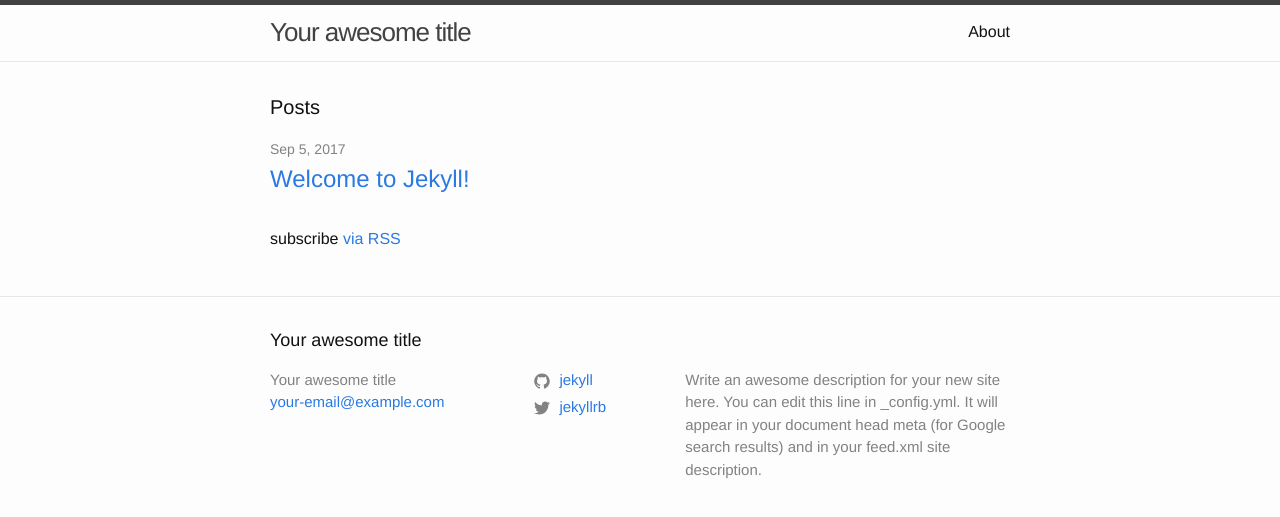
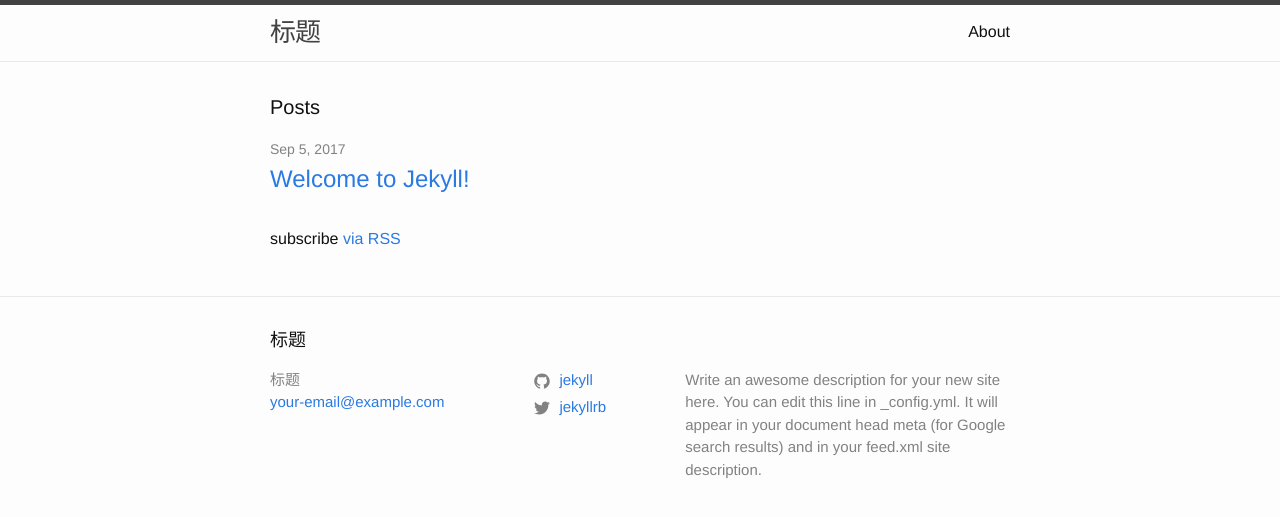
Before and after one commit to funscode/funscode.github.io, a Jekyll site: the page built from index.md, in a window 1280 px wide. Shown: the top 517 px of the page. Built offline with Jekyll 4.4.1, drawn with Linux system fonts in a browser that asks for light colours.

Commit message:
delete README

```diff
--- a/_config.yml
+++ b/_config.yml
@@ -13,7 +13,7 @@
 # you will see them accessed via {{ site.title }}, {{ site.email }}, and so on.
 # You can create any custom variable you would like, and they will be accessible
 # in the templates via {{ site.myvariable }}.
-title: Your awesome title
+title: 标题
 email: your-email@example.com
 description: > # this means to ignore newlines until "baseurl:"
   Write an awesome description for your new site here. You can edit this
```
Also changed, not shown: README.md (deleted).
